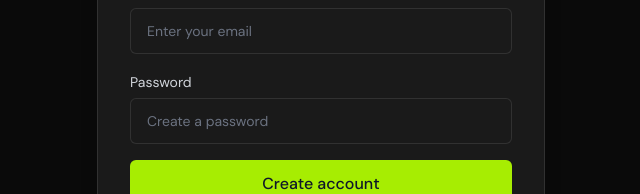
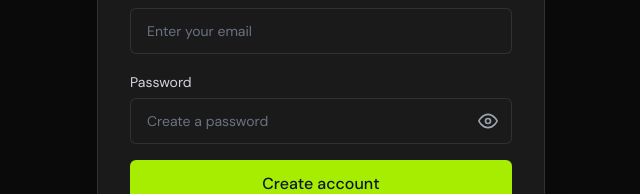
Before and after one commit to Rhushikeshnandodkar/articulate-ai-front-end, a React (Vite) app: page /signup in a window 1280 px wide. Shown: the part 399-593 px from the top of the page, without its empty margins (319-959 px from the left). Built offline with nearby package versions, Linux system fonts and the light colour scheme.

Commit message:
password eye added

```diff
--- /dev/null
+++ b/src/components/AuthPasswordInput.jsx
@@ -0,0 +1,67 @@
+import { useState } from 'react';
+
+function EyeIcon({ className }) {
+  return (
+    <svg className={className} width="20" height="20" viewBox="0 0 24 24" fill="none" stroke="currentColor" strokeWidth="2" strokeLinecap="round" strokeLinejoin="round" aria-hidden>
+      <path d="M1 12s4-8 11-8 11 8 11 8-4 8-11 8-11-8-11-8z" />
+      <circle cx="12" cy="12" r="3" />
+    </svg>
+  );
+}
+
+function EyeOffIcon({ className }) {
+  return (
+    <svg className={className} width="20" height="20" viewBox="0 0 24 24" fill="none" stroke="currentColor" strokeWidth="2" strokeLinecap="round" strokeLinejoin="round" aria-hidden>
+      <path d="M17.94 17.94A10.07 10.07 0 0 1 12 20c-7 0-11-8-11-8a18.45 18.45 0 0 1 5.06-5.94M9.9 4.24A9.12 9.12 0 0 1 12 4c7 0 11 8 11 8a18.5 18.5 0 0 1-2.16 3.19m-6.72-1.07a3 3 0 1 1-4.24-4.24" />
+      <line x1="1" y1="1" x2="23" y2="23" />
+    </svg>
+  );
+}
+
+const inputClass =
+  'w-full pl-4 pr-11 py-3 bg-[rgb(26,26,26)] border border-white/10 rounded md:rounded-md focus:outline-none focus:ring-2 focus:ring-primary focus:border-primary/50 text-sm text-white placeholder-gray-500';
+
+/**
+ * Password field with show/hide toggle for auth pages.
+ */
+export default function AuthPasswordInput({
+  label,
+  id,
+  name,
+  value,
+  onChange,
+  autoComplete,
+  placeholder,
+  required,
+}) {
+  const [show, setShow] = useState(false);
+
+  return (
+    <div>
+      <label htmlFor={id} className="text-sm text-gray-300">
+        {label}
+      </label>
+      <div className="relative mt-1">
+        <input
+          id={id}
+          type={show ? 'text' : 'password'}
+          name={name}
+          placeholder={placeholder}
+          value={value}
+          onChange={onChange}
+          required={required}
+          autoComplete={autoComplete}
+          className={inputClass}
+        />
+        <button
+          type="button"
+          className="absolute right-2 top-1/2 -translate-y-1/2 p-1.5 rounded-md text-gray-400 hover:text-white hover:bg-white/5 focus:outline-none focus:ring-2 focus:ring-primary/50"
+          onClick={() => setShow((s) => !s)}
+          aria-label={show ? 'Hide password' : 'Show password'}
+        >
+          {show ? <EyeOffIcon /> : <EyeIcon />}
+        </button>
+      </div>
+    </div>
+  );
+}
--- a/src/pages/Login.jsx
+++ b/src/pages/Login.jsx
@@ -4,6 +4,7 @@ import { useNavigate, Link } from 'react-router-dom';
 import { loginUser, clearError, fetchUser } from '../store/slices/authSlice';
 import { getProfile } from '../services/api';
 import AuthLogo from '../components/AuthLogo';
+import AuthPasswordInput from '../components/AuthPasswordInput';
 
 export default function Login() {
   const [username, setUsername] = useState('');
@@ -93,20 +94,16 @@ export default function Login() {
             />
           </div>
 
-          {/* PASSWORD */}
-          <div>
-            <label className="text-sm text-gray-300">Password</label>
-            <input
-              type="password"
+          <AuthPasswordInput
+            label="Password"
+            id="login-password"
             name="password"
             placeholder="Enter your password"
             value={password}
             onChange={(e) => setPassword(e.target.value)}
             required
             autoComplete="current-password"
-              className="w-full mt-1 px-4 py-3 bg-[rgb(26,26,26)] border border-white/10 rounded md:rounded-md focus:outline-none focus:ring-2 focus:ring-primary focus:border-primary/50 text-sm text-white placeholder-gray-500"
           />
-          </div>
 
           {/* BUTTON */}
           <button
--- a/src/pages/Signup.jsx
+++ b/src/pages/Signup.jsx
@@ -2,6 +2,7 @@ import { useState } from 'react';
 import { useNavigate, Link } from 'react-router-dom';
 import { register } from '../services/api';
 import AuthLogo from '../components/AuthLogo';
+import AuthPasswordInput from '../components/AuthPasswordInput';
 
 export default function Signup() {
   const [form, setForm] = useState({
@@ -12,8 +13,6 @@ export default function Signup() {
   const navigate = useNavigate();
   const [loading, setLoading] = useState(false);
   const [error, setError] = useState(null);
-  const [showPassword, setShowPassword] = useState(false);
-
   const handleChange = (e) => {
     setForm({ ...form, [e.target.name]: e.target.value });
   };
@@ -107,20 +106,16 @@ export default function Signup() {
             />
           </div>
 
-          {/* PASSWORD */}
-          <div>
-            <label className="text-sm text-gray-300">Password</label>
-            <input
-              type={showPassword ? 'text' : 'password'}
+          <AuthPasswordInput
+            label="Password"
+            id="signup-password"
             name="password"
             placeholder="Create a password"
             value={form.password}
             onChange={handleChange}
             required
             autoComplete="new-password"
-              className="w-full mt-1 px-4 py-3 bg-[rgb(26,26,26)] border border-white/10 rounded md:rounded-md focus:outline-none focus:ring-2 focus:ring-primary focus:border-primary/50 text-sm text-white placeholder-gray-500"
           />
-          </div>
 
           {/* BUTTON */}
           <button
```
Lines whose indentation alone changed are shown as unchanged.
